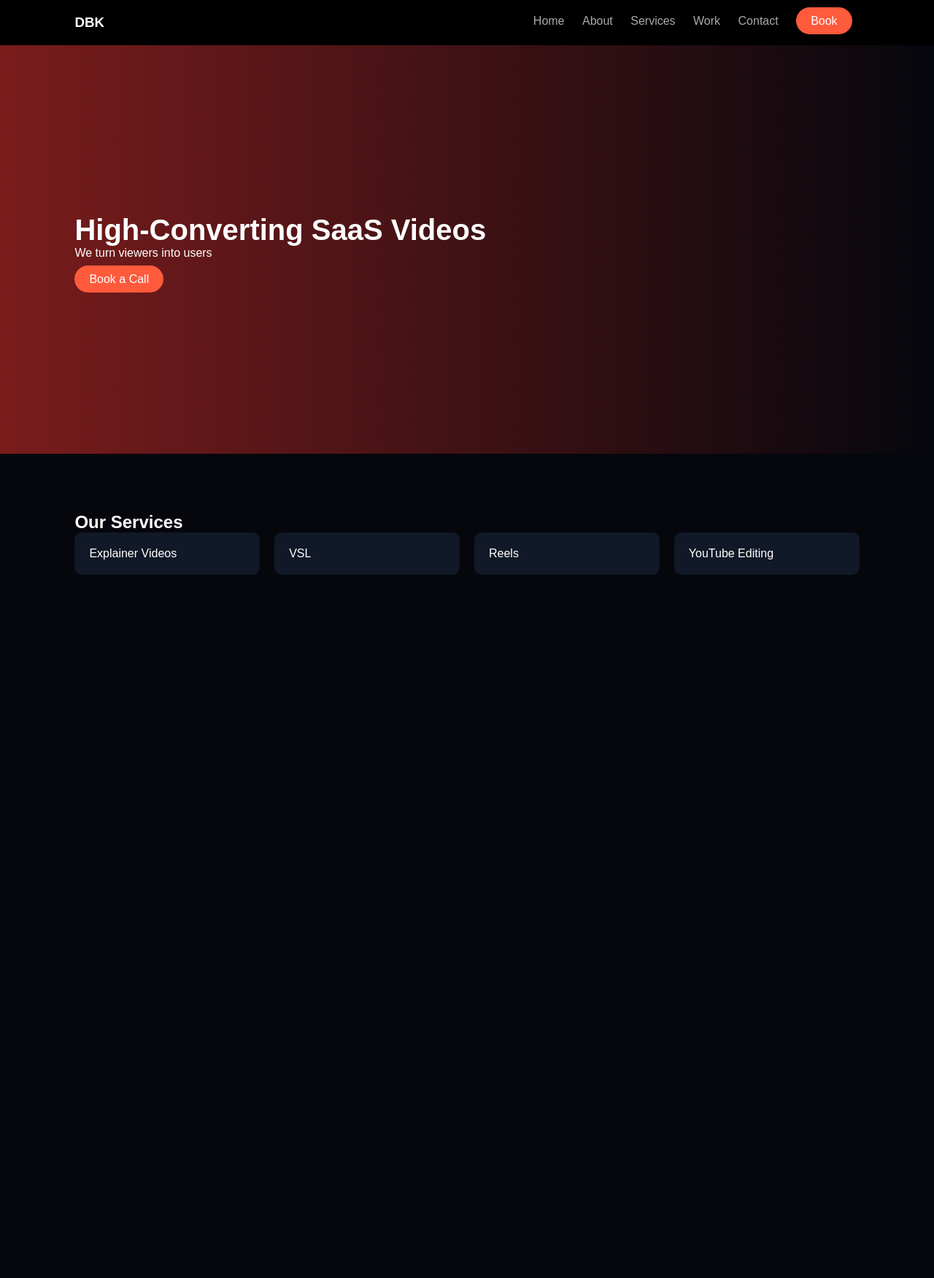
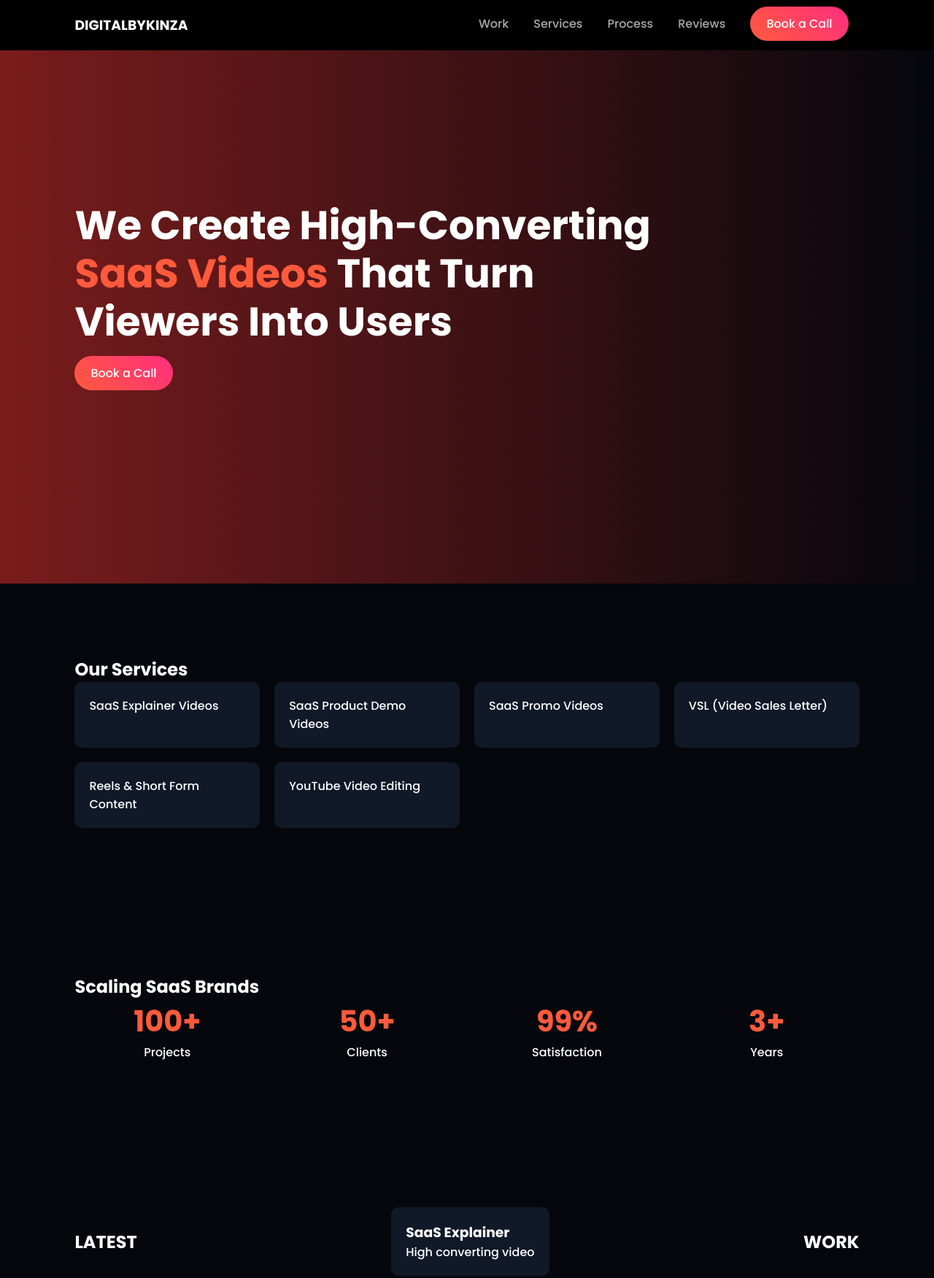
Before and after one commit to kinzabaig/digitalbykinza, a plain HTML site: page index.html in a window 1280 px wide. Shown: the top 1752 px of the page at 73% size. Before the commit the page ends 868 px from the top, so only its background shows below. Drawn offline with Linux system fonts and the light colour scheme.

Commit message:
Update index.html

```diff
--- a/index.html
+++ b/index.html
@@ -1,42 +1,266 @@
 <!DOCTYPE html>
-<html>
+<html lang="en">
 <head>
-<title>Home</title>
-<link rel="stylesheet" href="style.css">
+<meta charset="UTF-8">
+<meta name="viewport" content="width=device-width, initial-scale=1.0">
+
+<title>DigitalByKinza</title>
+
+<link href="https://fonts.googleapis.com/css2?family=Poppins:wght@300;500;700;800&display=swap" rel="stylesheet">
+
+<style>
+*{margin:0;padding:0;box-sizing:border-box;}
+
+body{
+font-family:Poppins;
+background:#05070d;
+color:white;
+}
+
+/* NAV */
+header{
+position:fixed;
+top:0;
+width:100%;
+display:flex;
+justify-content:space-between;
+padding:20px 8%;
+background:#000;
+z-index:1000;
+}
+
+nav a{
+margin:0 15px;
+color:#aaa;
+text-decoration:none;
+}
+
+nav a:hover{color:white;}
+
+.btn{
+background:linear-gradient(45deg,#ff5a3c,#ff2e80);
+padding:12px 22px;
+border-radius:25px;
+color:white;
+text-decoration:none;
+}
+
+/* SECTION */
+section{padding:100px 8%;}
+
+/* HERO */
+.hero{
+height:100vh;
+display:flex;
+align-items:center;
+justify-content:space-between;
+background:linear-gradient(90deg,#7a1c1c,#05070d);
+}
+
+.hero h1{
+font-size:55px;
+line-height:1.2;
+}
+
+.hero span{color:#ff5a3c;}
+
+/* GRID */
+.grid{
+display:grid;
+grid-template-columns:repeat(auto-fit,minmax(250px,1fr));
+gap:20px;
+}
+
+.card{
+background:#111827;
+padding:20px;
+border-radius:10px;
+}
+
+/* STATS */
+.stats{
+display:grid;
+grid-template-columns:repeat(4,1fr);
+text-align:center;
+gap:20px;
+}
+
+.stats h2{
+color:#ff5a3c;
+font-size:40px;
+}
+
+/* WORK */
+.work{
+display:flex;
+justify-content:space-between;
+align-items:center;
+}
+
+/* PROCESS */
+.process{
+display:grid;
+grid-template-columns:1fr 1fr;
+gap:40px;
+}
+
+.step{
+background:#111827;
+padding:15px;
+border-radius:8px;
+margin-bottom:10px;
+}
+
+/* REVIEWS */
+.reviews{
+display:grid;
+grid-template-columns:repeat(3,1fr);
+gap:20px;
+}
+
+.review{
+background:#111827;
+padding:20px;
+border-radius:10px;
+}
+
+/* CTA */
+.cta{
+text-align:center;
+}
+
+footer{
+text-align:center;
+padding:40px;
+background:#000;
+color:#777;
+}
+</style>
 </head>
 
 <body>
 
+<!-- NAV -->
 <header>
-<h3>DBK</h3>
+<h3>DIGITALBYKINZA</h3>
 <nav>
-<a href="index.html">Home</a>
-<a href="about.html">About</a>
-<a href="services.html">Services</a>
-<a href="portfolio.html">Work</a>
-<a href="contact.html">Contact</a>
-<a href="https://calendly.com/kinzabaig995/30min" target="_blank" class="btn">Book</a>
+<a href="#">Work</a>
+<a href="#">Services</a>
+<a href="#">Process</a>
+<a href="#">Reviews</a>
+<a href="https://calendly.com/kinzabaig995/30min" target="_blank" class="btn">Book a Call</a>
 </nav>
 </header>
 
+<!-- HERO -->
 <section class="hero">
+
 <div>
-<h1>High-Converting SaaS Videos</h1>
-<p>We turn viewers into users</p>
+<h1>
+We Create High-Converting <br>
+<span>SaaS Videos</span> That Turn <br>
+Viewers Into Users
+</h1>
+
 <br>
-<a class="btn" href="https://calendly.com/kinzabaig995/30min" target="_blank">Book a Call</a>
+
+<a href="https://calendly.com/kinzabaig995/30min" target="_blank" class="btn">
+Book a Call
+</a>
+</div>
+
+</section>
+
+<!-- SERVICES -->
+<section>
+<h2>Our Services</h2>
+
+<div class="grid">
+
+<div class="card">SaaS Explainer Videos</div>
+<div class="card">SaaS Product Demo Videos</div>
+<div class="card">SaaS Promo Videos</div>
+
+<div class="card">VSL (Video Sales Letter)</div>
+<div class="card">Reels & Short Form Content</div>
+<div class="card">YouTube Video Editing</div>
+
 </div>
 </section>
 
+<!-- STATS -->
 <section>
-<h2>Our Services</h2>
-<div class="grid">
-<div class="card">Explainer Videos</div>
-<div class="card">VSL</div>
-<div class="card">Reels</div>
-<div class="card">YouTube Editing</div>
+<h2>Scaling SaaS Brands</h2>
+
+<div class="stats">
+<div><h2>100+</h2><p>Projects</p></div>
+<div><h2>50+</h2><p>Clients</p></div>
+<div><h2>99%</h2><p>Satisfaction</p></div>
+<div><h2>3+</h2><p>Years</p></div>
 </div>
 </section>
 
+<!-- WORK -->
+<section>
+<div class="work">
+<h1>LATEST</h1>
+
+<div class="card">
+<h3>SaaS Explainer</h3>
+<p>High converting video</p>
+</div>
+
+<h1>WORK</h1>
+</div>
+</section>
+
+<!-- PROCESS -->
+<section>
+<h2>SaaS Video Process</h2>
+
+<div class="process">
+
+<div>
+<p>We follow a proven structure to deliver results.</p>
+</div>
+
+<div>
+<div class="step">01 Discovery</div>
+<div class="step">02 Script Writing</div>
+<div class="step">03 Storyboard</div>
+<div class="step">04 Editing</div>
+<div class="step">05 Sound Design</div>
+<div class="step">06 Delivery</div>
+</div>
+
+</div>
+</section>
+
+<!-- REVIEWS -->
+<section>
+<h2>Client Reviews</h2>
+
+<div class="reviews">
+<div class="review">★★★★★ Amazing work</div>
+<div class="review">★★★★★ High quality</div>
+<div class="review">★★★★★ Fast delivery</div>
+</div>
+</section>
+
+<!-- CTA -->
+<section class="cta">
+<h2>Let’s Work Together</h2>
+
+<br>
+
+<a href="https://calendly.com/kinzabaig995/30min" target="_blank" class="btn">
+Book a Call
+</a>
+</section>
+
+<footer>
+<p>© DigitalByKinza</p>
+</footer>
+
 </body>
 </html>
```
